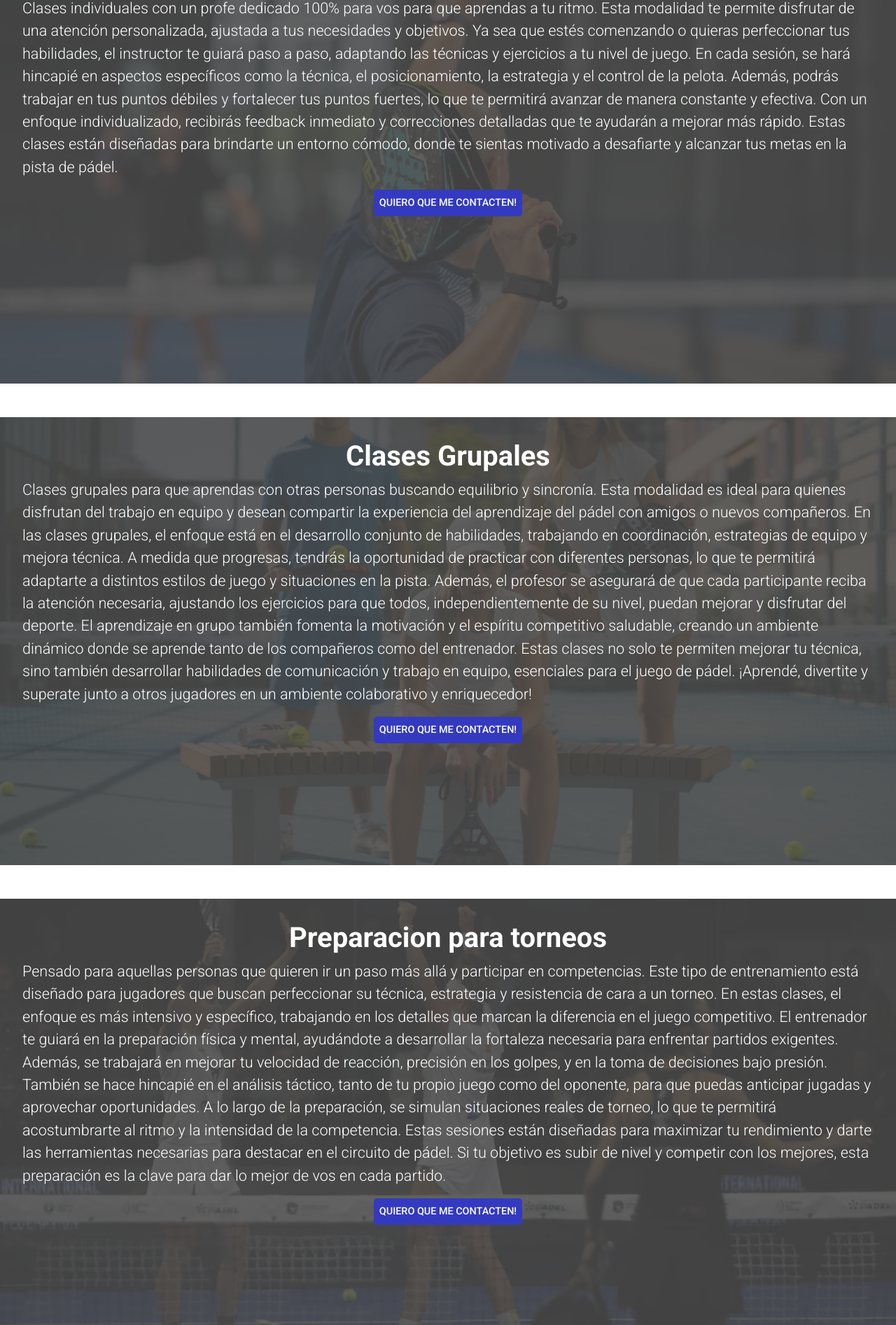
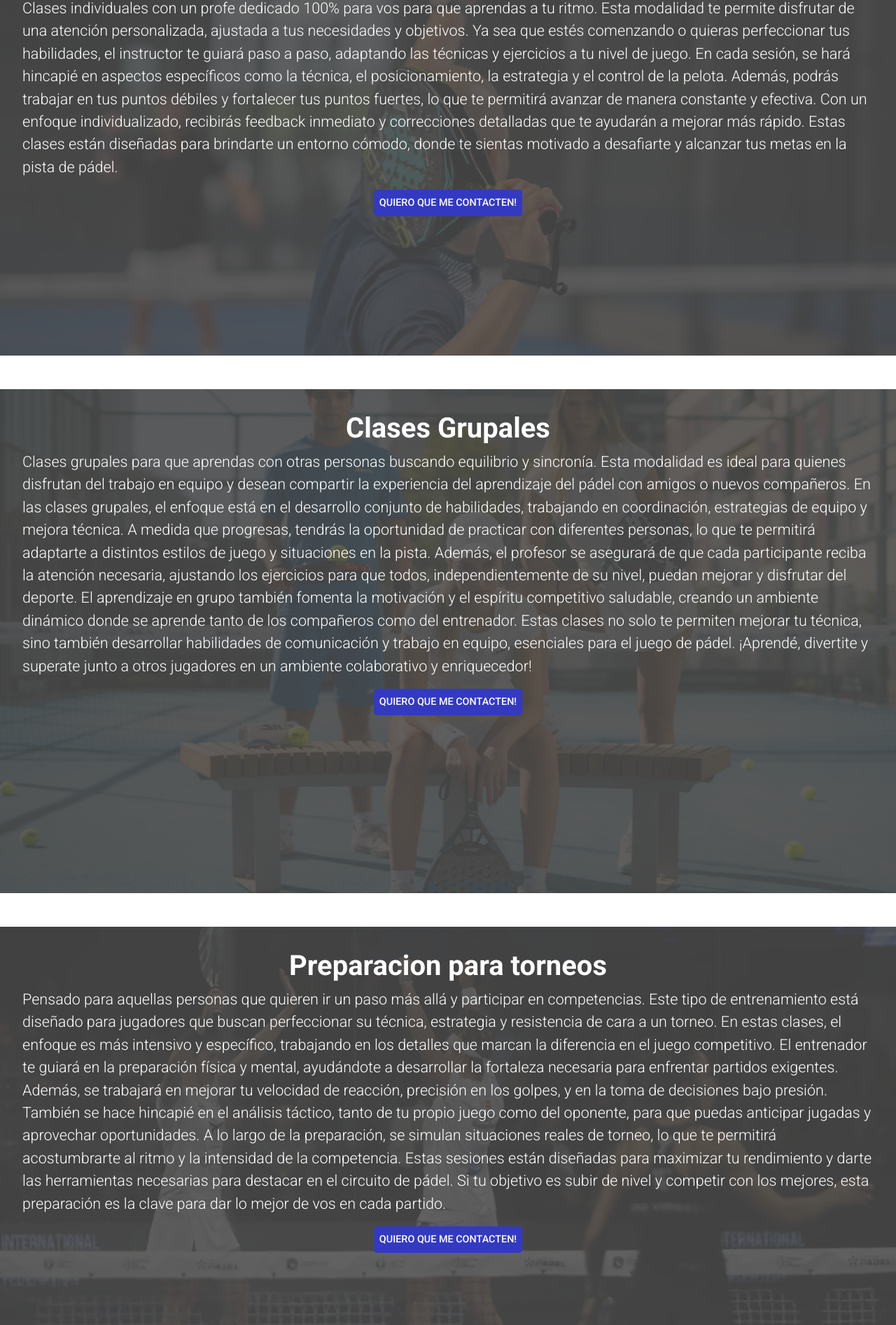
Before and after one commit to mguarna/coder-html-css, a plain HTML site: page src/servicios.html in a window 1280 px wide. Shown: the part 140-2033 px from the top of the page at 70% size. Drawn offline with nearby package versions, Linux system fonts and the light colour scheme.

Commit message:
Fix horizontal scrolling

```diff
--- a/scss/mq/_media.scss
+++ b/scss/mq/_media.scss
@@ -7,9 +7,15 @@
     }
 
     .consulta-form {
-        grid-template-columns: 1fr;
+        grid-template-columns: 1fr 1fr;
         gap: 20px;
         max-width: 600px;
+    }
+
+    .form-group {
+        &:nth-child(5) {
+            grid-column: 1 / span 2;
+        }
     }
 
     .grid-responsive {
@@ -44,7 +50,7 @@
         display: flex;
     }
 
-    .fondoMasOscuro {
+    .offer1fondoOscuro, offer2fondoOscuro, offer3fondoOscuro {
         height: 65vh;
     }
 
--- a/scss/pages/_consulta-main.scss
+++ b/scss/pages/_consulta-main.scss
@@ -1,10 +1,16 @@
+%form-group-custom1 {
+    padding: 10px;
+    border: 1px solid #ccc;
+    border-radius: 4px;
+    font-size: 16px;
+}
+
 .consulta-form {
     margin: 0;
     padding: 0;
     display: grid;
-    grid-template-columns: 1fr 1fr;
-    gap: 5px;
-    max-width: 90%;
+    grid-template-columns: 1fr;
+    width: 100%;
 }
 
 .fix-height {
@@ -29,7 +35,7 @@
     }
 
     &:nth-child(5) {
-        grid-column: 1 / span 2;
+        grid-column: 1 / span 1;
     }
 }
 
--- a/scss/pages/_servicios-main.scss
+++ b/scss/pages/_servicios-main.scss
@@ -1,4 +1,21 @@
 @import "../mq/media";
+
+// Variables locales
+$offer1Height: 75vh;
+$offer2Height: 90vh;
+$offer3Height: 90vh;
+$blurImgs: rgba(75, 75, 75, 0.87);
+
+// Extends
+%offer-contenido {
+    margin: 0 auto;
+    padding: 2rem;
+    align-items: center;
+}
+%offer-fondoOscuro {
+    position: absolute;
+    width: 100%;
+}
 
 @mixin backgroundConfig($imgPath, $repeat, $size, $position, $height) {
     background-image: url($imgPath);
@@ -8,17 +25,11 @@
     height: $height;
 }
 
-%offer-contenido {
-    margin: 0 auto;
-    padding: 2rem;
-    align-items: center;
-}
 
-.fondoMasOscuro {
-    position: absolute;
-    width: 100%;
-    height: 80vh;
-    background-color: rgba(75, 75, 75, 0.87);
+.offer1fondoOscuro {
+    @extend %offer-fondoOscuro;
+    height: $offer1Height;
+    background-color: $blurImgs;
 }
 
 .offer1Servicios {
@@ -26,11 +37,17 @@
         no-repeat,
         cover,
         42%,
-        80vh)
+        $offer1Height)
 }
 
 .offer1Contenido {
     @extend %offer-contenido
+}
+
+.offer2fondoOscuro {
+    @extend %offer-fondoOscuro;
+    height: $offer2Height;
+    background-color: $blurImgs;
 }
 
 .offer2Servicios {
@@ -38,11 +55,17 @@
         no-repeat,
         cover,
         0%,
-        80vh)
+        $offer2Height)
 }
 
 .offer2Contenido {
     @extend %offer-contenido
+}
+
+.offer3fondoOscuro {
+    @extend %offer-fondoOscuro;
+    height: $offer3Height;
+    background-color: $blurImgs;
 }
 
 .offer3Servicios {
@@ -50,7 +73,7 @@
     no-repeat,
     cover,
     42%,
-    80vh)
+    $offer3Height)
 }
 
 .offer3Contenido {
--- a/src/servicios.html
+++ b/src/servicios.html
@@ -39,7 +39,7 @@
     <main>
       <div class="d-flex flex-column">
         <section class="d-flex flex-column justify-content-center comboServicios offer1Servicios mt-5 mb-5">
-          <div class="fondoMasOscuro">
+          <div class="offer1fondoOscuro">
               <section class="d-flex flex-column justify-content-center offer1Contenido" id="idPersonzalida">
                 <h1 class="text-white fw-semibold text-lg-center text-md-center text-sm-start">Clases Personalizadas</h1>
                 <div class="d-flex flex-column align-items-center">
@@ -53,7 +53,7 @@
           </div>
         </section>
         <section class="d-flex flex-column justify-content-center comboServicios offer2Servicios mb-5">
-          <div class="fondoMasOscuro">
+          <div class="offer2fondoOscuro">
               <section class="d-flex flex-column justify-content-center offer2Contenido" id="idGrupal">
                 <h1 class="text-white fw-semibold text-lg-center text-md-center text-sm-start">Clases Grupales</h1>
                 <div class="d-flex flex-column align-items-center">
@@ -67,7 +67,7 @@
           </div>
         </section>
         <section class="d-flex flex-column justify-content-center comboServicios offer3Servicios">
-          <div class="fondoMasOscuro">
+          <div class="offer3fondoOscuro">
               <section class="d-flex flex-column justify-content-center offer3Contenido" id="idTorneo">
                 <h1 class="text-white fw-semibold text-lg-center text-md-center text-sm-start">Preparacion para torneos</h1>
                 <div class="d-flex flex-column align-items-center">
```
Also changed, not shown: css/styles.css, 1 other file.
